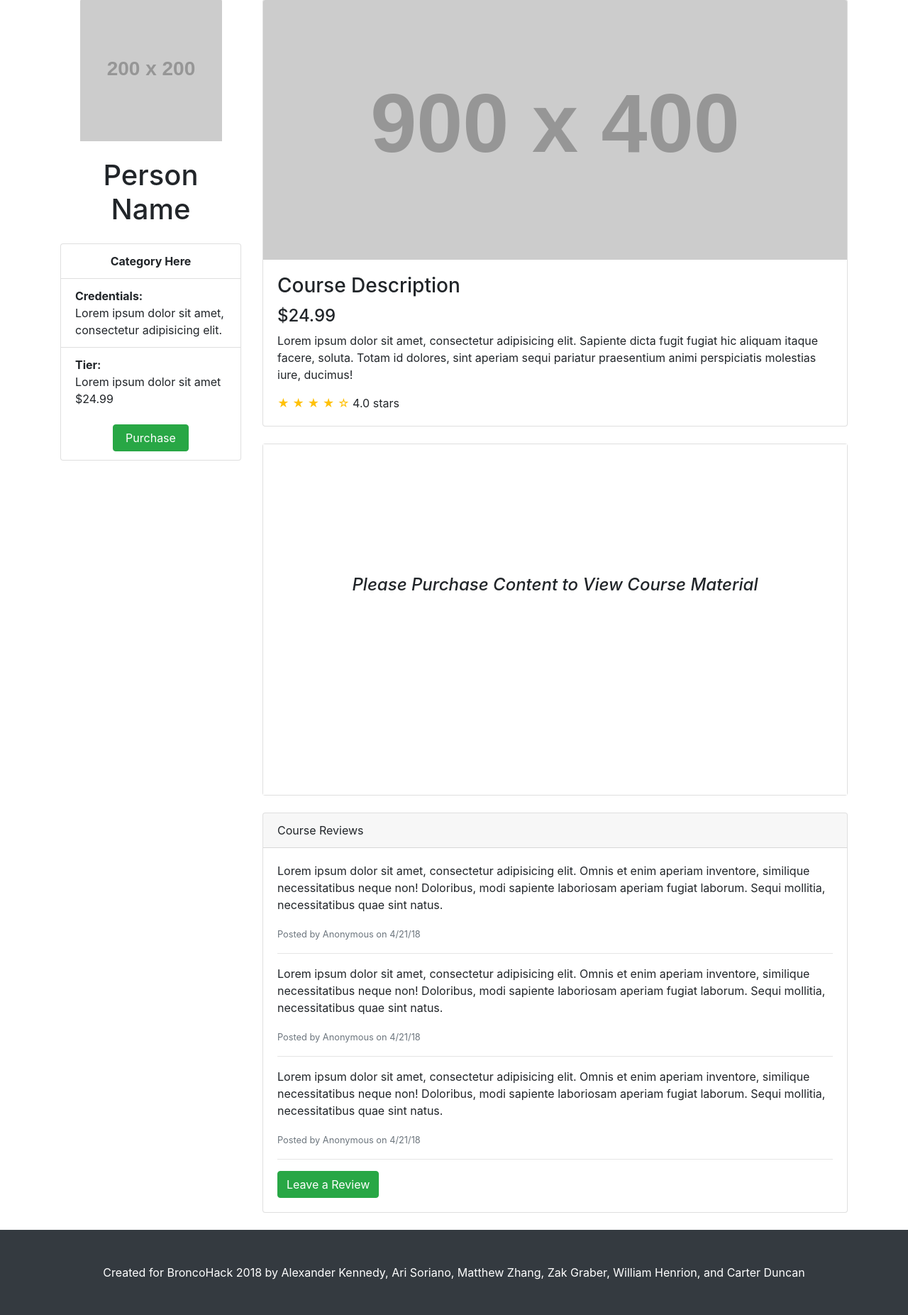
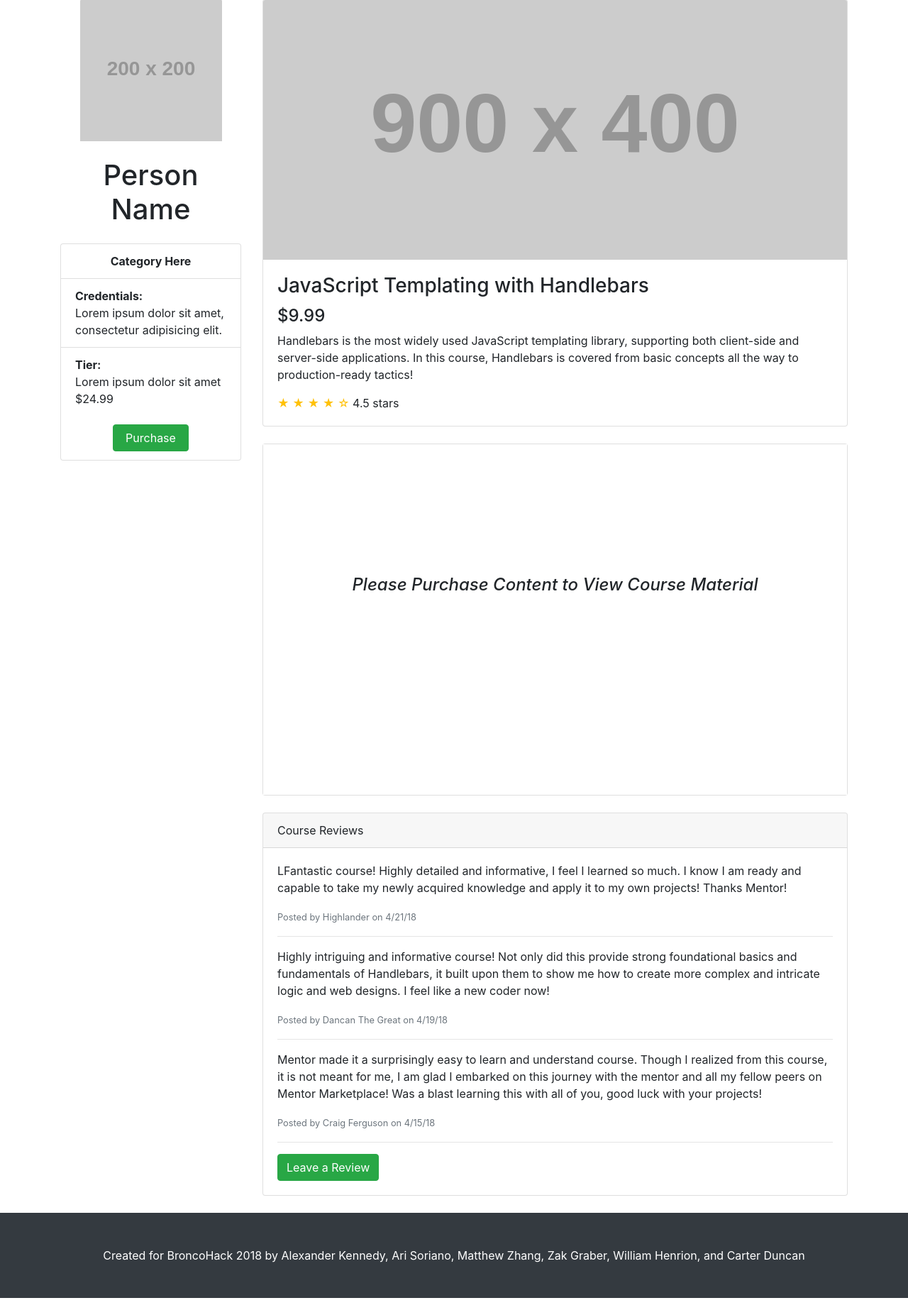
Before and after one commit to zgraber/BroncoHack-2018, a Node server app: template pages/profile/profile.html in a window 1280 px wide. Shown: the part 81-1934 px from the top of the page at 71% size. After the commit the page ends 1910 px from the top, so only its background shows below. Run offline with Node 20, Linux system fonts and the light colour scheme; the template is opened without the code that fills it, so the values that code supplies are empty; grey boxes labelled with a size stand in for pictures from a placeholder-image service; some libraries are stand-ins or nearby versions.

Commit message:
Course Reviews

```diff
--- a/pages/profile/profile.html
+++ b/pages/profile/profile.html
@@ -72,11 +72,11 @@
           <div class="card mt-4">
             <img class="card-img-top img-fluid" src="http://placehold.it/900x400" alt="">
             <div class="card-body">
-              <h3 class="card-title" >Course Description</h3>
-              <h4>$24.99</h4>
-              <p class="card-text">Lorem ipsum dolor sit amet, consectetur adipisicing elit. Sapiente dicta fugit fugiat hic aliquam itaque facere, soluta. Totam id dolores, sint aperiam sequi pariatur praesentium animi perspiciatis molestias iure, ducimus!</p>
+              <h3 class="card-title" >JavaScript Templating with Handlebars</h3>
+              <h4>$9.99</h4>
+              <p class="card-text">Handlebars is the most widely used JavaScript templating library, supporting both client-side and server-side applications. In this course, Handlebars is covered from basic concepts all the way to production-ready tactics!</p>
               <span class="text-warning">&#9733; &#9733; &#9733; &#9733; &#9734;</span>
-              4.0 stars
+              4.5 stars
             </div>
           </div>
 
@@ -103,14 +103,14 @@
               Course Reviews
             </div>
             <div class="card-body">
-              <p>Lorem ipsum dolor sit amet, consectetur adipisicing elit. Omnis et enim aperiam inventore, similique necessitatibus neque non! Doloribus, modi sapiente laboriosam aperiam fugiat laborum. Sequi mollitia, necessitatibus quae sint natus.</p>
-              <small class="text-muted">Posted by Anonymous on 4/21/18</small>
+              <p>LFantastic course! Highly detailed and informative, I feel I learned so much. I know I am ready and capable to take my newly acquired knowledge and apply it to my own projects! Thanks Mentor!</p>
+              <small class="text-muted">Posted by Highlander on 4/21/18</small>
               <hr>
-              <p>Lorem ipsum dolor sit amet, consectetur adipisicing elit. Omnis et enim aperiam inventore, similique necessitatibus neque non! Doloribus, modi sapiente laboriosam aperiam fugiat laborum. Sequi mollitia, necessitatibus quae sint natus.</p>
-              <small class="text-muted">Posted by Anonymous on 4/21/18</small>
+              <p>Highly intriguing and informative course! Not only did this provide strong foundational basics and fundamentals of Handlebars, it built upon them to show me how to create more complex and intricate logic and web designs. I feel like a new coder now!</p>
+              <small class="text-muted">Posted by Dancan The Great on 4/19/18</small>
               <hr>
-              <p>Lorem ipsum dolor sit amet, consectetur adipisicing elit. Omnis et enim aperiam inventore, similique necessitatibus neque non! Doloribus, modi sapiente laboriosam aperiam fugiat laborum. Sequi mollitia, necessitatibus quae sint natus.</p>
-              <small class="text-muted">Posted by Anonymous on 4/21/18</small>
+              <p>Mentor made it a surprisingly easy to learn and understand course. Though I realized from this course, it is not meant for me, I am glad I embarked on this journey with the mentor and all my fellow peers on Mentor Marketplace! Was a blast learning this with all of you, good luck with your projects! </p>
+              <small class="text-muted">Posted by Craig Ferguson on 4/15/18</small>
               <hr>
               <a href="#" class="btn btn-success">Leave a Review</a>
             </div>
```
